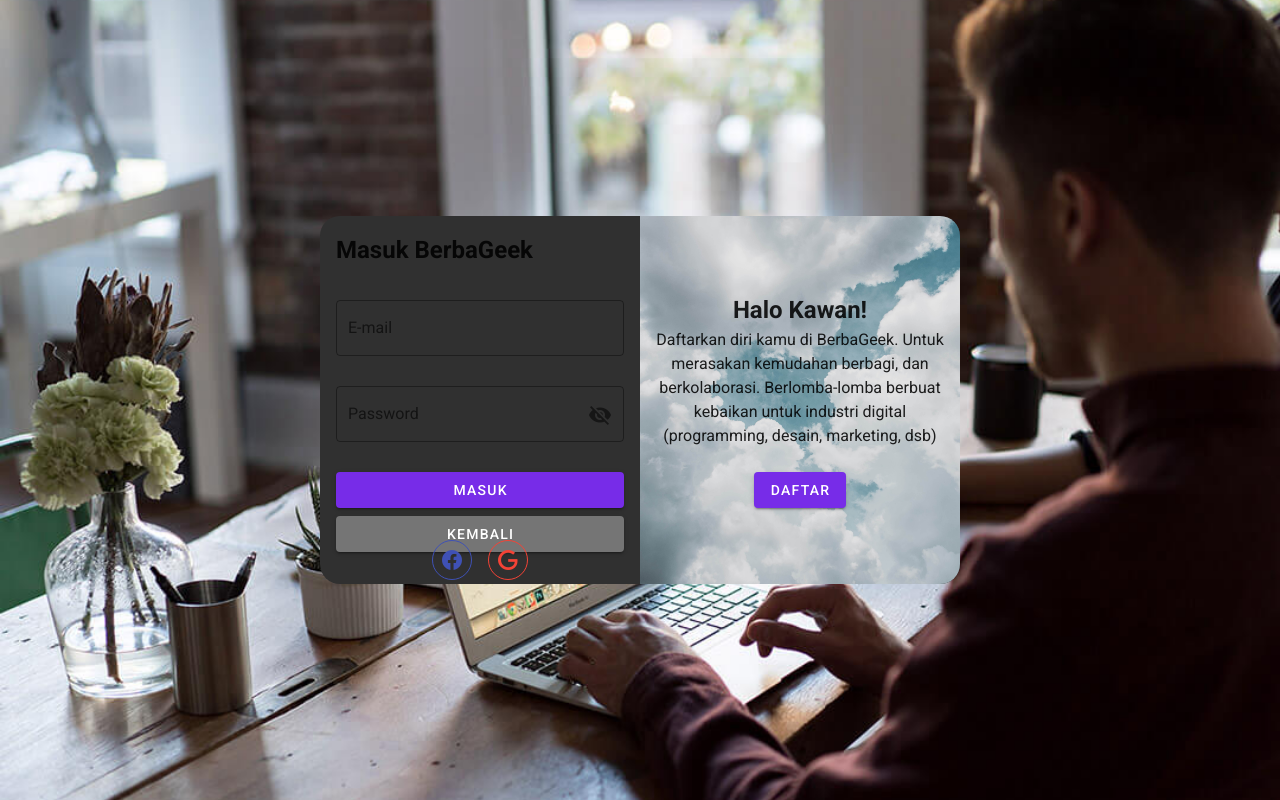
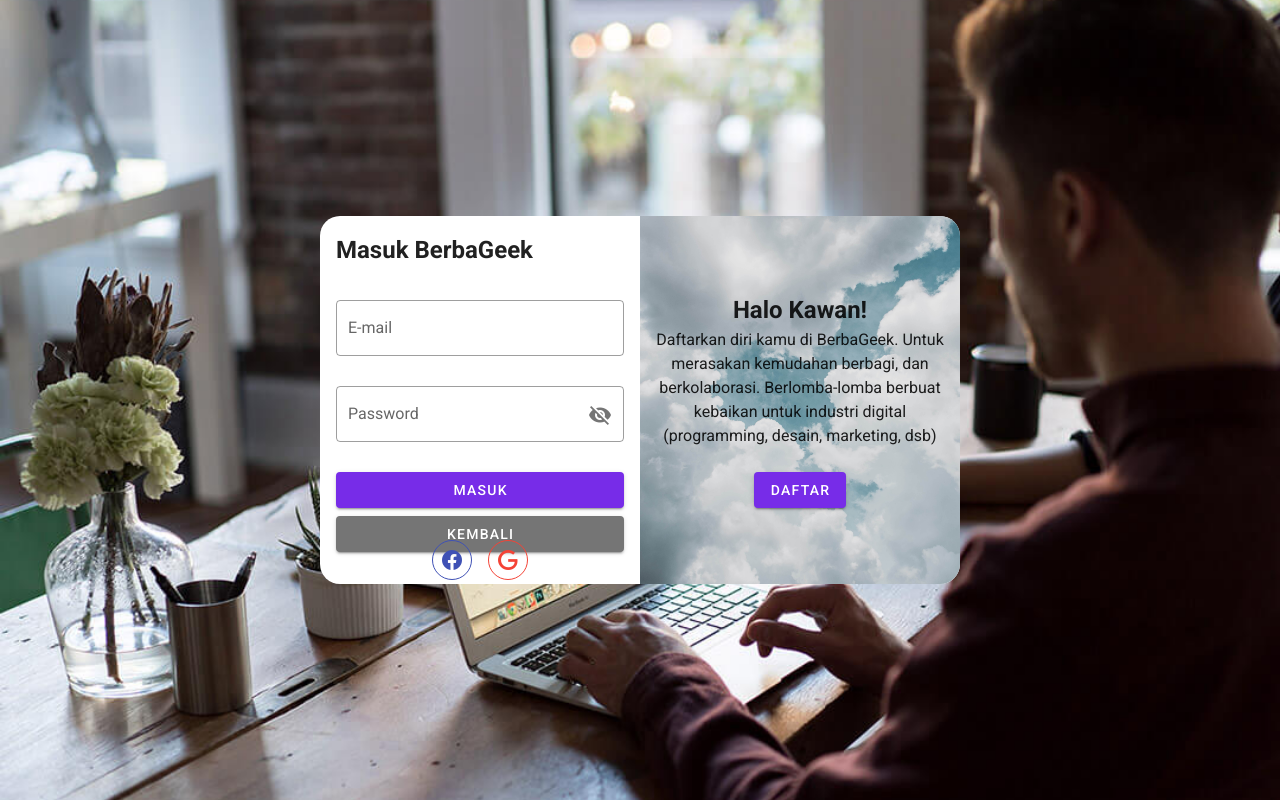
Before and after one commit to damarteplok/elia, a Nuxt app: page /login in a window 1280 px wide. Built offline with nearby package versions, Linux system fonts and the light colour scheme; what vue-youtube would draw is missing.

Commit message:
perbaikan css

```diff
--- a/components/question/QuestionCard.vue
+++ b/components/question/QuestionCard.vue
@@ -15,7 +15,7 @@
                 <v-list-item-subtitle>
                   {{ item.headline }}
                   <nuxt-link class="tdn font-weight-bold" to="/questions/all/1">damar</nuxt-link>
-                  <template v-if="dark">
+                  <template v-if="dark3">
                     <span class="font-weight-light mr-1" style="color: #C5BB60;">
                       <v-icon small color="yellow lighten-1">mdi-star-outline</v-icon>700
                     </span>
@@ -34,7 +34,7 @@
                 </v-list-item-subtitle>
                 <v-list-item-subtitle class="text--primary" v-text="item.subtitle"></v-list-item-subtitle>
                 <v-list-item-subtitle>
-                  <template v-if="dark">
+                  <template v-if="dark3">
                     <span class="font-weight-light" style="color: #C5BB60;">php</span>
                     <span class="font-weight-light" style="color: #C5BB60;">laravel</span>
                   </template>
@@ -51,7 +51,7 @@
 
                 <v-icon v-else color="yellow">mdi-star</v-icon>
                 <v-list-item-action-text>
-                  <template v-if="dark">
+                  <template v-if="dark3">
                     <span class="font-weight-light" style="color: #C5BB60;">120 Jawaban</span>
                   </template>
                   <template v-else>
@@ -73,7 +73,7 @@
 export default {
   data: () => ({
     selected: [2],
-    dark: false,
+    dark3: false,
     items: [
       {
         id: "231",
@@ -125,10 +125,13 @@
       }
     ]
   }),
-  created() {
-    var date = new Date();
-    this.dark = date.getHours() > 22 || date.getHours() < 6;
-    this.dark = !this.dark
+  computed: {
+    dark3() {
+      var date = new Date();
+      let thisdark3 = date.getHours() > 22 || date.getHours() < 6;
+      thisdark3 = !thisdark3
+      return thisdark3
+    }
   },
   methods: {
     loadUser() {
--- a/pages/login/index.vue
+++ b/pages/login/index.vue
@@ -1,5 +1,5 @@
 <template>
-  <v-row class="row-custom-login-modal" :style="dark ? {backgroundColor: '#303030'} : ''" no-gutters>
+  <v-row class="row-custom-login-modal" :style="dark2 ? {backgroundColor: '#303030'} : ''" no-gutters>
     <v-col cols="12" sm="6" class="pl-4 pb-4 pr-4 pt-4">
       <h2>Masuk BerbaGeek</h2>
       <div class="mb-8"></div>
@@ -35,13 +35,16 @@
   },
   data() {
     return {
-      dark: ''
+      dark2: ''
     };
   },
-  created() {
-    var date = new Date();
-    this.dark = date.getHours() > 22 || date.getHours() < 6;
-    this.dark = !this.dark
+  computed: {
+    dark2() {
+      var date = new Date();
+      let thisdark2 = date.getHours() > 22 || date.getHours() < 6;
+      thisdark2 = !thisdark2
+      return thisdark2
+    }
   },
 };
 </script>
--- a/pages/register/index.vue
+++ b/pages/register/index.vue
@@ -1,5 +1,5 @@
 <template>
-  <v-row class="row-custom-login-modal" :style="dark ? {backgroundColor: '#303030'} : ''" no-gutters>
+  <v-row class="row-custom-login-modal" :style="dark4 ? {backgroundColor: '#303030'} : ''" no-gutters>
 
     <v-col cols="12" sm="6" class="custom-register-left">
       <v-row class="fill-height" no-gutters align="center" justify="center">
@@ -35,13 +35,16 @@
   },
   data() {
     return {
-      dark: ''
+
     };
   },
-  created() {
-    var date = new Date();
-    this.dark = date.getHours() > 22 || date.getHours() < 6;
-    this.dark = !this.dark
+  computed: {
+    dark4() {
+      var date = new Date();
+      let thisdark4 = date.getHours() > 22 || date.getHours() < 6;
+      thisdark4 = !thisdark4
+      return thisdark4
+    }
   },
 };
 </script>
```
